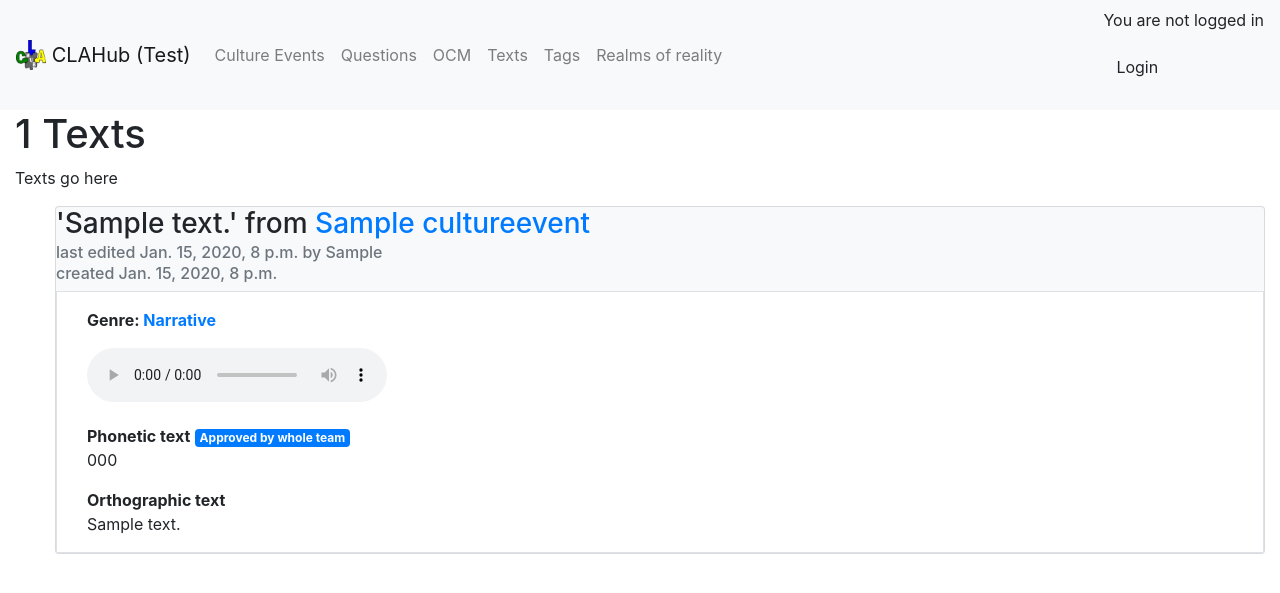
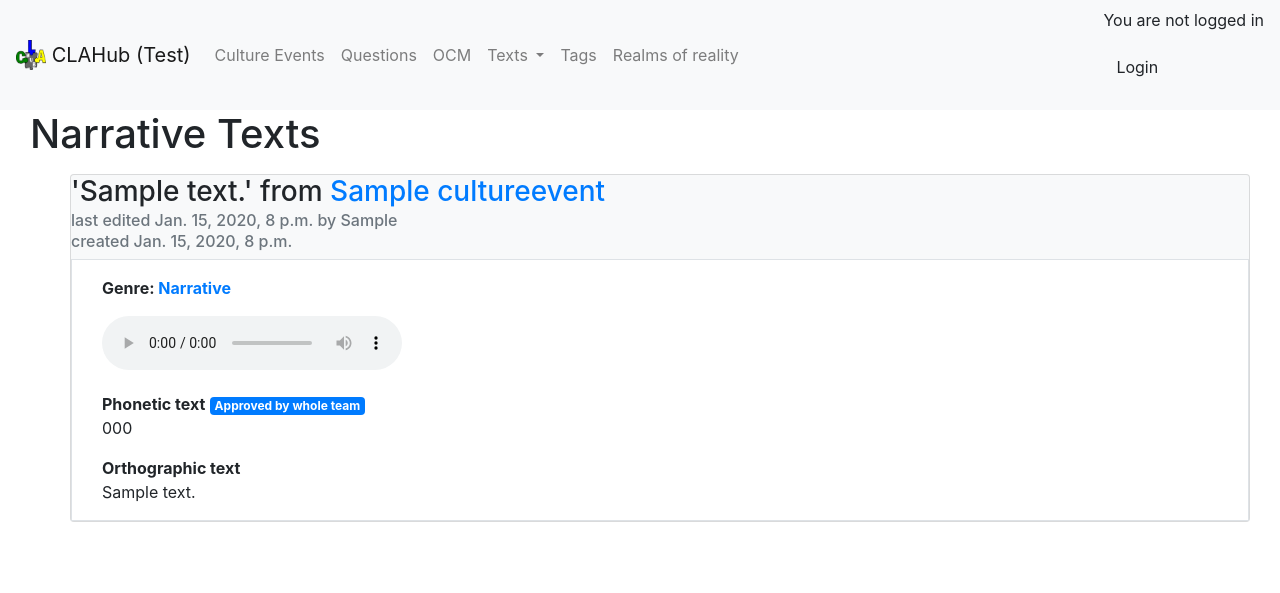
Before and after one commit to stevetasticsteve/CLA_Hub, a Django app: page /CE/texts/genre/1 in a window 1280 px wide. Shown: the top 593 px of the page. Run offline with Django 3.2, Linux system fonts and the light colour scheme; tables that the repository leaves empty hold one stand-in row (values such as "Sample post"); some libraries are stand-ins or nearby versions.

Commit message:
Added text genres to dropdown, included urls and views for it + tests. Refactored choice fields in text model to access parameters.

```diff
--- a/CE/models.py
+++ b/CE/models.py
@@ -133,25 +133,27 @@ class Picture(models.Model):
 
 
 class Text(models.Model):
+    genres = [('1', 'Narrative'),
+              ('2', 'Hortatory'),
+              ('3', 'Procedural'),
+              ('4', 'Expository'),
+              ('5', 'Descriptive')]
+    standard = [('1', 'Unchecked'),
+                ('2', 'Double checked by author'),
+                ('3', 'Checked by team mate'),
+                ('4', 'Approved by whole team'),
+                ('5', 'Valid for linguistic analysis')]
     ce = models.ForeignKey('CultureEvent', on_delete=models.PROTECT)
     text_title = models.CharField(max_length=50, blank=True)
     audio = models.FileField(upload_to=audio_folder, blank=True)
     phonetic_text = models.TextField(blank=True)
-    phonetic_standard = models.CharField(choices=[('1', 'Unchecked'),
-                                                  ('2', 'Double checked by author'),
-                                                  ('3', 'Checked by team mate'),
-                                                  ('4', 'Approved by whole team'),
-                                                  ('5', 'Valid for linguistic analysis')],
+    phonetic_standard = models.CharField(choices=standard,
                                          max_length=30,
                                          default='1',
                                          blank=True)
     orthographic_text = models.TextField(blank=True)
     valid_for_DA = models.BooleanField(default=False)
-    discourse_type = models.CharField(choices=[('1', 'Narrative'),
-                                               ('2', 'Hortatory'),
-                                               ('3', 'Procedural'),
-                                               ('4', 'Expository'),
-                                               ('5', 'Descriptive')],
+    discourse_type = models.CharField(choices=genres,
                                       max_length=15,
                                       blank=True)
     date_created = models.DateTimeField(auto_now_add=True)
--- a/CE/templates/CE/partial/text_list.html
+++ b/CE/templates/CE/partial/text_list.html
@@ -1,5 +1,4 @@
-<p>Texts go here</p>
-
+<p></p>
 {% for text in Texts %}
 <ul>
     <div class="card bg-light">
--- a/CE/templates/CE/texts_genre.html
+++ b/CE/templates/CE/texts_genre.html
@@ -1,8 +1,16 @@
 {% extends 'base.html' %}
 
 {% block page_content %}
-<h1>{{Genre}} Texts</h1>
+<div class="container-fluid">
+    <h1>{{Genre}} Texts</h1>
+    <p></p>
 
-{% include 'CE/partial/text_list.html' %}
-
-{% endblock %}
+    {% if Texts %}
+    {% include 'CE/partial/text_list.html' %}
+    {% else %}
+    <div class="alert alert-info" role="alert">
+      No texts yet
+    </div>
+    {% endif %}
+    {% endblock %}
+</div>
--- a/CE/urls.py
+++ b/CE/urls.py
@@ -7,7 +7,7 @@ urlpatterns = [
     path('<int:pk>/edit', views.edit, name='edit'),
     path('new', views.new, name='new'),
     path('ocm', views.OCM_home, name='OCM_home'),
-    path('texts/genre/<str:genre>', views.text_genre, name='text_genre'),
+    path('texts/genre/<int:genre>', views.text_genre, name='text_genre'),
     path('texts', views.texts_home, name='texts_home'),
     path('tag/<slug:slug>', views.tag_detail_page, name='view_tag'),
     path('tag', views.tag_list_page, name='list_tags'),
--- a/CE/views.py
+++ b/CE/views.py
@@ -290,6 +290,13 @@ def texts_home(request):
 def text_genre(request, genre):
     template = 'CE/texts_genre.html'
     texts = Text.objects.filter(discourse_type=genre).order_by('-last_modified')
+    # Find the genre that goes to the number
+    # if out of range return 404
+    if int(genre) <= len(Text.genres):
+        genre = Text.genres[int(genre)-1][1]
+    else:
+        return render(request, '404.html')
+
     context = {
         'Texts': texts,
         'Genre': genre
--- a/CLAHub/templates/base.html
+++ b/CLAHub/templates/base.html
@@ -24,7 +24,21 @@
       <a class="nav-item nav-link" href="{% url 'CE:home_page' %}">Culture Events <span class="sr-only"></span></a>
       <a class="nav-item nav-link" href="{% url 'CE:questions_chron' %}">Questions <span class="sr-only"></span></a>
       <a class="nav-item nav-link" href="{% url 'CE:OCM_home' %}">OCM <span class="sr-only"></span></a>
-      <a class="nav-item nav-link" href="{% url 'CE:texts_home' %}">Texts <span class="sr-only"></span></a>
+
+       <li class="nav-item dropdown">
+        <a class="nav-link dropdown-toggle" href="{% url 'CE:texts_home' %}" id="navbarDropdown" role="button" data-toggle="dropdown" aria-haspopup="true" aria-expanded="false">
+          Texts
+        </a>
+        <div class="dropdown-menu" aria-labelledby="navbarDropdown">
+          <a class="dropdown-item" href="{% url 'CE:texts_home' %}">Recently edited</a>
+          <a class="dropdown-item" href="{% url 'CE:text_genre' 1 %}">Narrative</a>
+          <a class="dropdown-item" href="{% url 'CE:text_genre' 2 %}">Hortatory</a>
+            <a class="dropdown-item" href="{% url 'CE:text_genre' 3 %}">Procedural</a>
+            <a class="dropdown-item" href="{% url 'CE:text_genre' 4 %}">Expository</a>
+            <a class="dropdown-item" href="{% url 'CE:text_genre' 5 %}">Descriptive</a>
+        </div>
+      </li>
+
       <a class="nav-item nav-link" href="{% url 'CE:list_tags' %}">Tags <span class="sr-only"></span></a>
       <a class="nav-item nav-link" href="{% url 'realmsofreality:ror_home' %}">Realms of reality <span class="sr-only"></span></a>
     </div>
```
Also changed, not shown: CE/Tests/test_other_views.py (+54 -2 lines), CE/templates/CE/texts.html (+5 -3 lines), Todo.md (+0 -1 lines).
